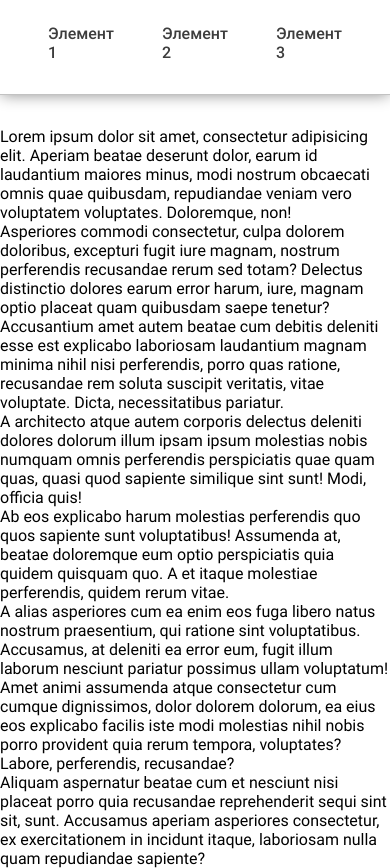
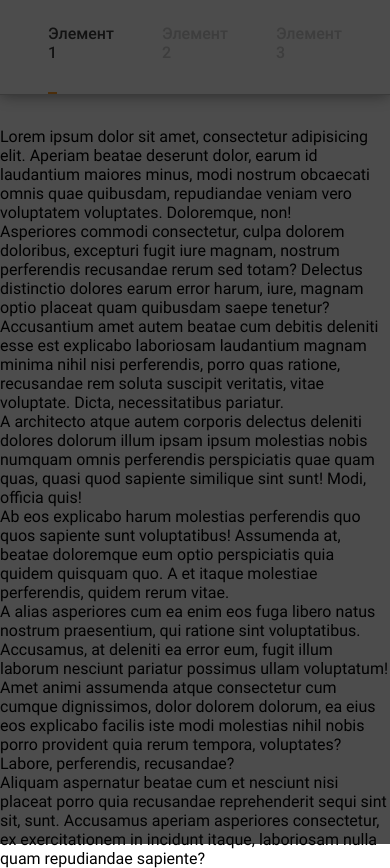
Before and after one commit to AliaksandrTarashkevich/ozitag-proj, a plain HTML site: page index.html in a window 390 px wide. Shown: the top 868 px of the page. Drawn offline with Linux system fonts and the light colour scheme.

Commit message:
in progress

```diff
--- a/css/style.scss
+++ b/css/style.scss
@@ -70,23 +70,67 @@ a {
   font-weight: 500;
   background-color: $brand-white;
   border-bottom: 1px solid $border-color;
-  box-shadow: 0 0px 15px -1px grey;
+  box-shadow: 0 0 15px -1px grey;
+}
+
+.nav-wrap {
+  display: flex;
+  min-height: 76px;
+  align-items: center;
+  position: relative;
 }
 
 .menu {
-  list-style: none;
   display: flex;
-  position: relative;
+  align-items: center;
 
   .item-1 {
+    padding: 1.5rem 1.5rem 2rem;
     font-size: 16px;
-    padding: 1.5rem 1.5rem 2rem;
+
+    &:hover {
+
+      &:after {
+        content: '';
+        position: absolute;
+        top: 0;
+        left: 0;
+        width: 100%;
+        height: 100vh;
+        background-color: $background-bg;
+      }
+    }
+
+    > a {
+      padding: 1.5rem 0 2rem;
+      position: relative;
+
+      &:after {
+        background: none repeat scroll 0 0 $brand-1;
+        bottom: 0;
+        content: "";
+        display: block;
+        height: 2px;
+        left: 50%;
+        position: absolute;
+        transition: width 0.3s ease 0s, left 0.3s ease 0s;
+        width: 0;
+      }
+    }
 
     &:first-child {
       padding-left: 3rem;
     }
 
     &:hover {
+
+      > a {
+
+        &:after {
+          left: 0;
+          width: 100%;
+        }
+      }
 
       .level-2 {
         display: flex;
--- a/index.html
+++ b/index.html
@@ -15,9 +15,11 @@
 
   <div class="nav">
     <div class="container">
+      <div class="nav-wrap">
+        <div class="burger"></div>
         <ul class="menu">
           <li class="item-1"><a href="#">Элемент 1 </a></li>
-        <li class="item-1"><a href="#">Элемент 2</a>
+          <li class="item-1 list"><a href="#">Элемент 2</a>
             <ul class="items level-2">
               <li class="item-2"> <a href="#" > Элемент 2.1 </a></li>
               <li class="item-2 list"><a href="#">Элемент 2.2</a>
@@ -55,6 +57,7 @@
         </ul>
       </div>
     </div>
+  </div>
   <div class="content">
     <div class="container">
       <p>Lorem ipsum dolor sit amet, consectetur adipisicing elit. Aperiam beatae deserunt dolor, earum id laudantium
```
Also changed, not shown: css/style.css, 1 other file. Lines whose indentation alone changed are shown as unchanged.
